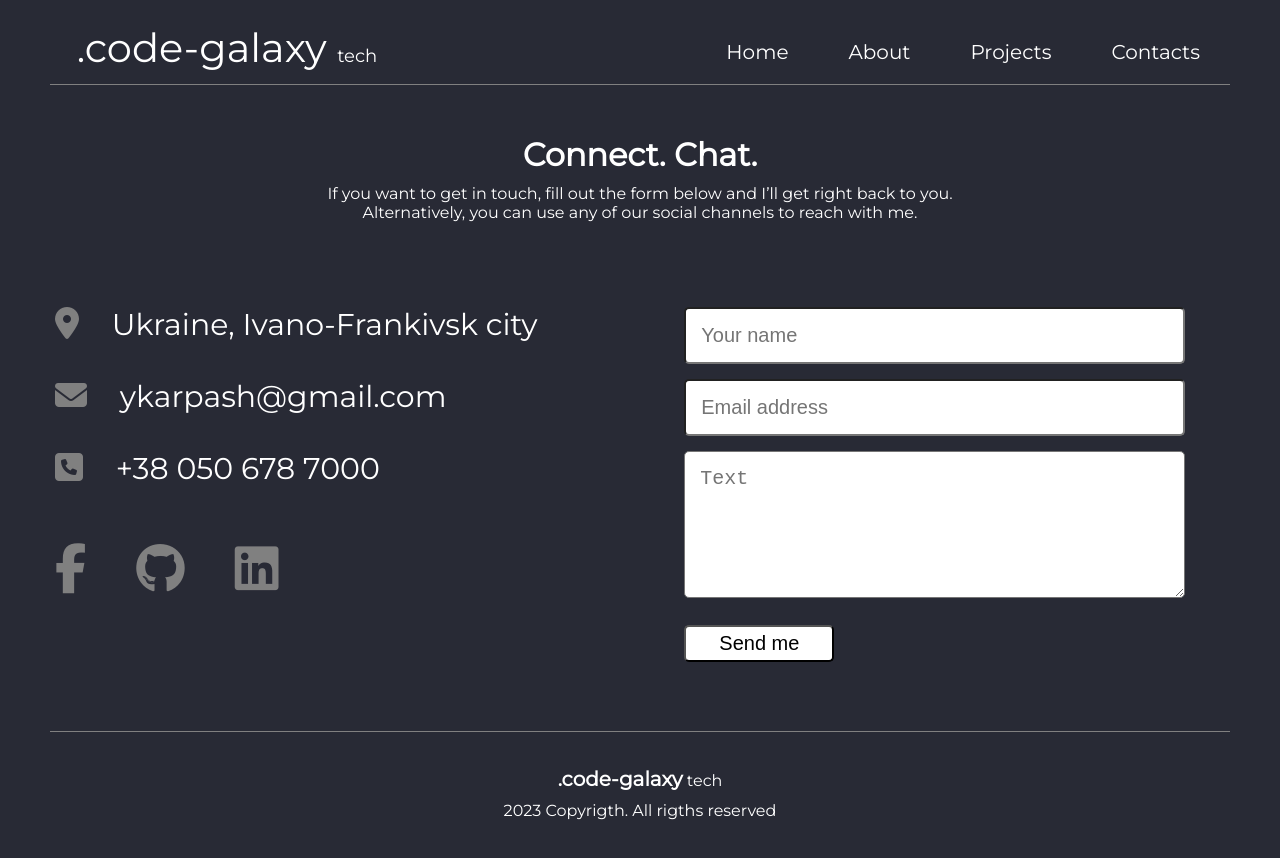
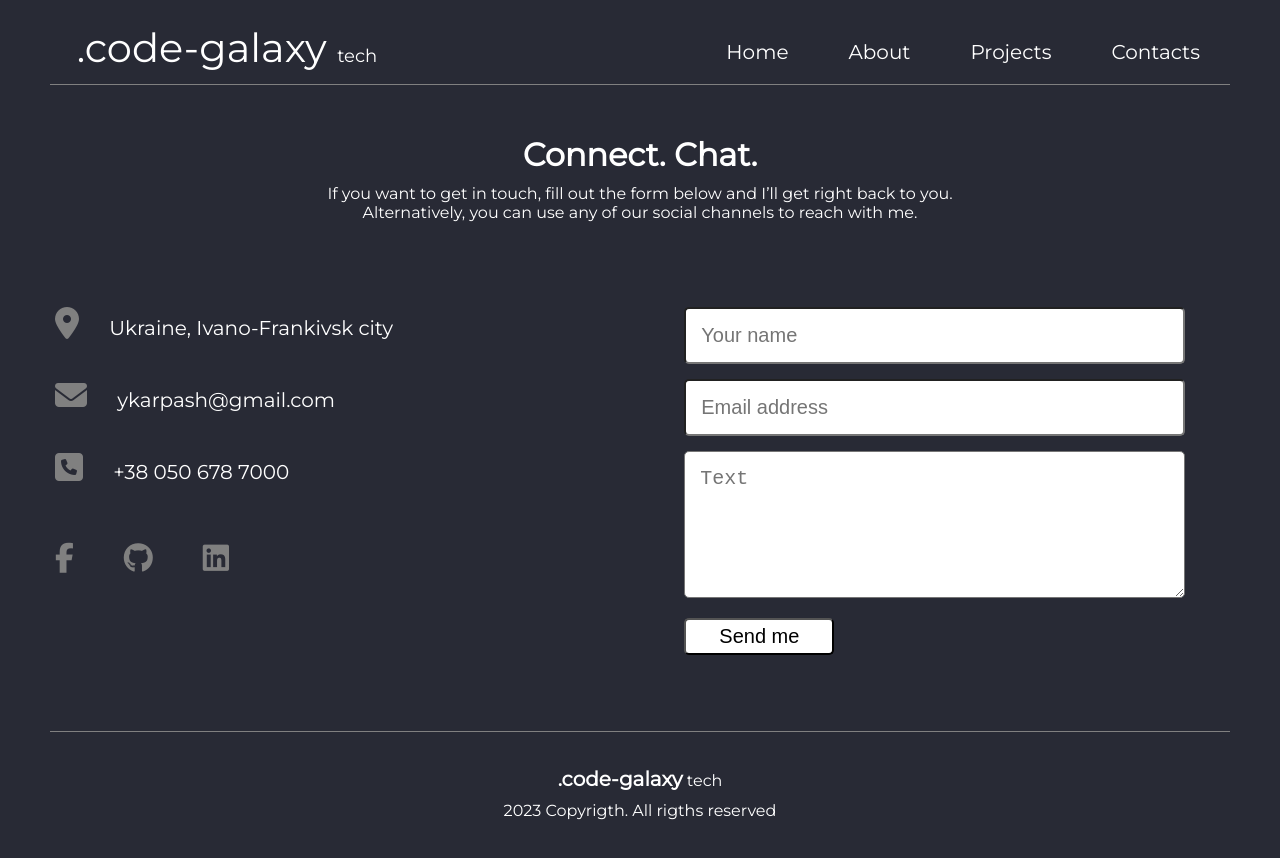
Before and after one commit to code-galaxy/react-site, a React (Create React App) app: page /contacts in a window 1280 px wide. Shown: the top 858 px of the page. Built offline with nearby package versions, Linux system fonts and the light colour scheme.

Commit message:
edited Contatcs, changed fz

```diff
--- a/src/Contacts/Contacts.css
+++ b/src/Contacts/Contacts.css
@@ -20,7 +20,7 @@
    padding: 50px 0;
    border-bottom: 1px solid gray;
    height: 500px;
-   font-size: 30px;
+   font-size: 20px;
 }
 
 .contacts-info,
@@ -56,7 +56,7 @@
    transition: all .3s;
 }
 .contacts-first-icon a i{
-   font-size: 50px;
+   font-size: 30px;
    margin-right:50px ;
 }
 .contacts-form {
```
Also changed, not shown: 7 other files (tests, documents, lock files or other folders).
